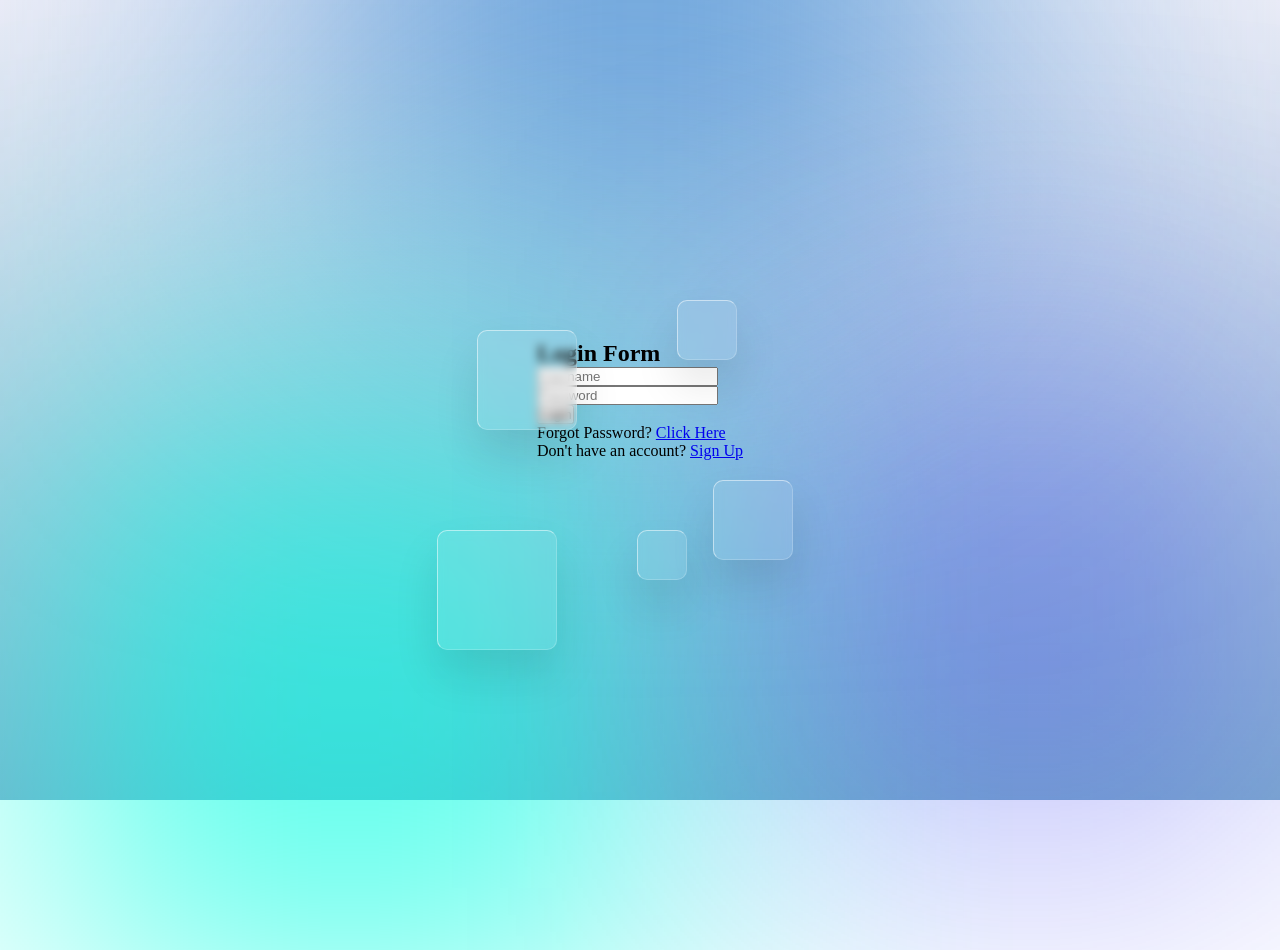
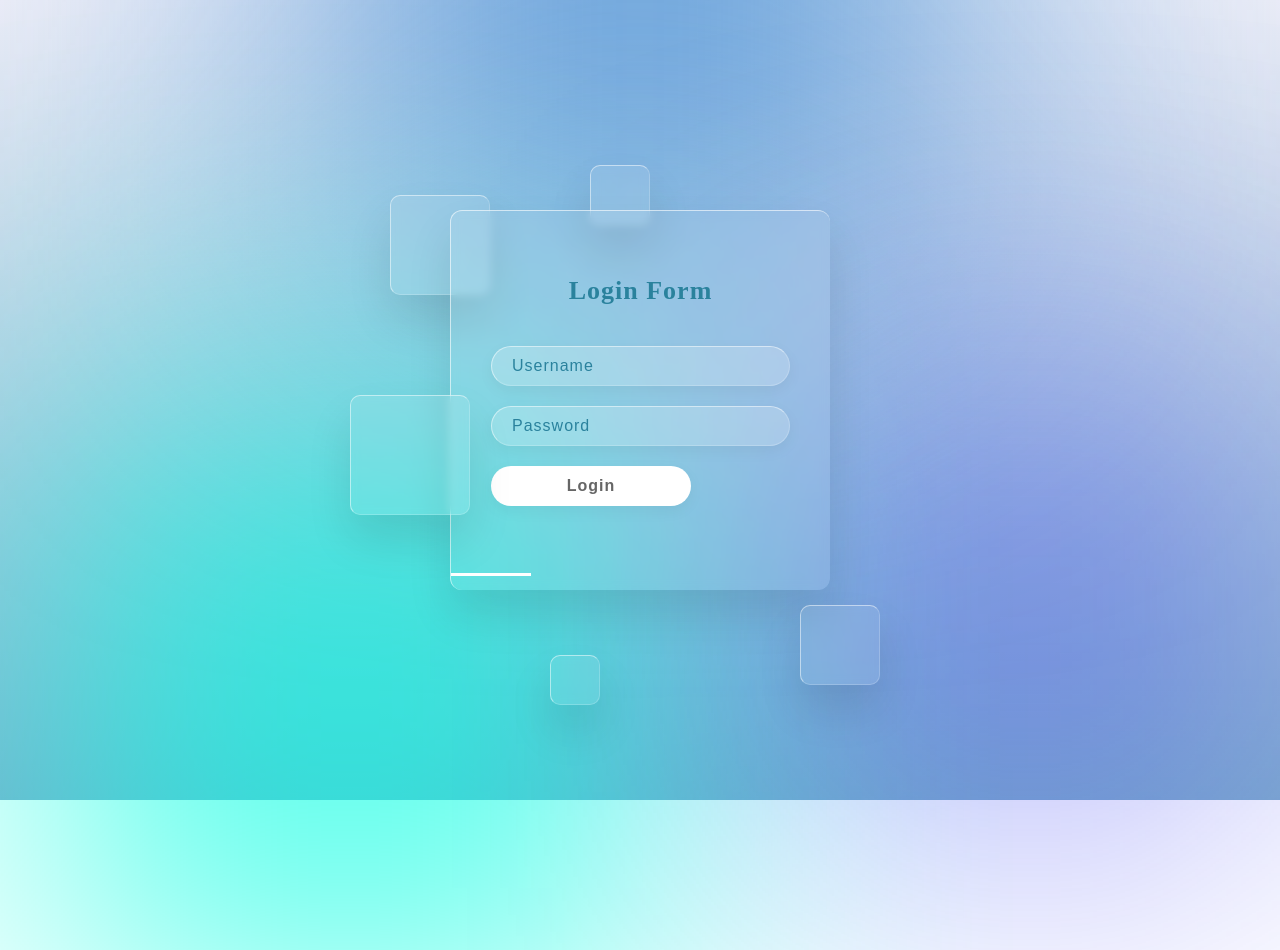
Before and after one commit to jpswt/GlassM, a plain HTML site: page index.html in a window 1280 px wide. Drawn offline with Linux system fonts and the light colour scheme.

Commit message:
seems to be working

```diff
--- a/index.html
+++ b/index.html
@@ -9,9 +9,9 @@
 	</head>
 	<body>
 		<section>
-			<div class="color"></div>
-			<div class="color"></div>
-			<div class="color"></div>
+			<div class="color-sphere"></div>
+			<div class="color-sphere"></div>
+			<div class="color-sphere"></div>
 			<div class="boxes">
 				<div class="square" style="--i: 0"></div>
 				<div class="square" style="--i: 1"></div>
@@ -29,12 +29,8 @@
 								<input type="password" placeholder="Password" />
 							</div>
 							<div class="input__box">
-								<input type="submit" value="Login" />
+								<input id="submit" type="submit" value="Login" />
 							</div>
-							<p class="forget">Forgot Password? <a href="#">Click Here</a></p>
-							<p class="forget">
-								Don't have an account? <a href="#">Sign Up</a>
-							</p>
 						</form>
 					</div>
 				</div>
--- a/styles.css
+++ b/styles.css
@@ -16,19 +16,19 @@ section {
 	background: linear-gradient(to bottom, #efeff8, #83afce);
 }
 
-section .color {
+section .color-sphere {
 	position: absolute;
 	filter: blur(170px);
 }
 
-section .color:nth-child(1) {
+section .color-sphere:nth-child(1) {
 	top: -350px;
 	width: 600px;
 	height: 600px;
 	background: #4a91d4;
 }
 
-section .color:nth-child(2) {
+section .color-sphere:nth-child(2) {
 	left: 100px;
 	width: 500px;
 	height: 500px;
@@ -36,7 +36,7 @@ section .color:nth-child(2) {
 	background: #00ffe1;
 }
 
-section .color:nth-child(3) {
+section .color-sphere:nth-child(3) {
 	right: 100px;
 	bottom: 50px;
 	width: 300px;
@@ -64,11 +64,11 @@ section .color:nth-child(3) {
 @keyframes animate {
 	0%,
 	100% {
-		transform: translateY(-40px);
+		transform: translateY(-35px);
 	}
 
 	50% {
-		transform: translateY(40px);
+		transform: translateY(35px);
 	}
 }
 
@@ -108,3 +108,78 @@ section .color:nth-child(3) {
 	width: 60px;
 	height: 60px;
 }
+
+.container {
+	width: 380px;
+	min-height: 380px;
+	display: flex;
+	justify-content: center;
+	align-items: center;
+	position: relative;
+	backdrop-filter: blur(4px);
+	background: hsla(0, 0%, 100%, 0.1);
+	box-shadow: 0 25px 45px rgba(0, 0, 0, 0.1);
+	border-radius: 12px;
+	border: 1px solid hsla(0, 0%, 100%, 0.6);
+	border-right: hsla(0, 0%, 100%, 0.3);
+	border-bottom: hsla(0, 0%, 100%, 0.3);
+}
+
+.form {
+	width: 100%;
+	height: 100%;
+	padding: 40px;
+	position: relative;
+}
+
+.form h2 {
+	color: hsl(194, 58%, 39%);
+	font-size: 26px;
+	letter-spacing: 1px;
+	margin-bottom: 40px;
+	text-align: center;
+}
+
+.form h2::before {
+	content: '';
+	position: absolute;
+	width: 80px;
+	height: 3px;
+	left: 0;
+	bottom: -10px;
+	background: hsl(0, 0%, 100%);
+}
+
+.form .input__box {
+	width: 100%;
+	margin-top: 20px;
+}
+
+.form .input__box input {
+	width: 100%;
+	color: hsl(194, 58%, 39%);
+	border: none;
+	outline: none;
+	font-size: 16px;
+	padding: 10px 20px;
+	letter-spacing: 1px;
+	border-radius: 35px;
+	background: rgba(255, 255, 255, 0.2);
+	border: 1px solid rgba(255, 255, 255, 0.5);
+	box-shadow: 0 5px 15px rgba(0, 0, 0, 0.05);
+	border-right: 1px solid rgba(255, 255, 255, 0.2);
+	border-bottom: 1px solid rgba(255, 255, 255, 0.2);
+}
+
+.form ::placeholder {
+	color: hsl(194, 58%, 39%);
+}
+
+#submit {
+	color: #666;
+	cursor: pointer;
+	background: #fff;
+	max-width: 200px;
+	font-weight: 600;
+	margin-bottom: 20px;
+}
```
